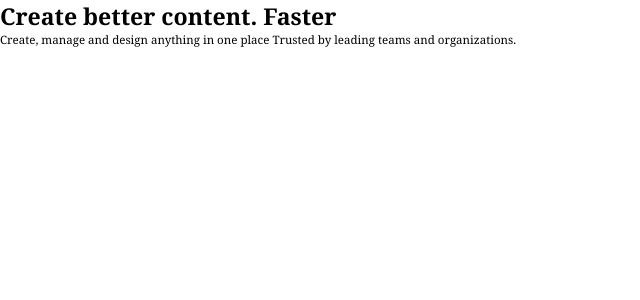
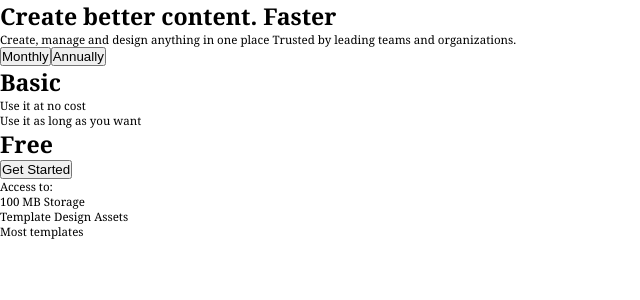
Before and after one commit to ealpha072/next_js_app, a Next.js app: page /routes/pricing in a window 1280 px wide. Shown: the top 300 px of the page, without its empty margins (0-640 px from the left). Built offline with nearby package versions, Linux system fonts and the light colour scheme.

Commit message:
Pricing tag div

```diff
--- a/src/pages/routes/pricing.tsx
+++ b/src/pages/routes/pricing.tsx
@@ -14,8 +14,33 @@ export default function Pricing(){
                         Create, manage and design anything in one place
                         Trusted by leading teams and organizations.
                     </p>
+                    <div>
+                        <button>Monthly</button>
+                        <button>Annually</button>
+                    </div>
                 </div>
 
+            </div>
+            <div>
+                <div>
+                    <h1>Basic</h1>
+                    <p>Use it at no cost</p>
+                    <p>Use it as long as you want</p>
+
+                    <div>
+                        <h1>Free</h1>
+                        <button>Get Started</button>
+                    </div>
+
+                    <div>
+                        <p>Access to:</p>
+                        <ul>
+                            <li>100 MB Storage</li>
+                            <li>Template Design Assets</li>
+                            <li>Most templates</li>
+                        </ul>
+                    </div>
+                </div>
             </div>
         </>
     )
```
